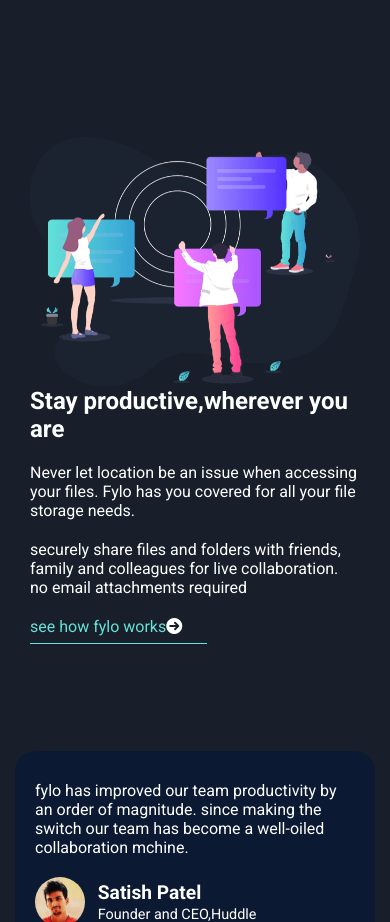
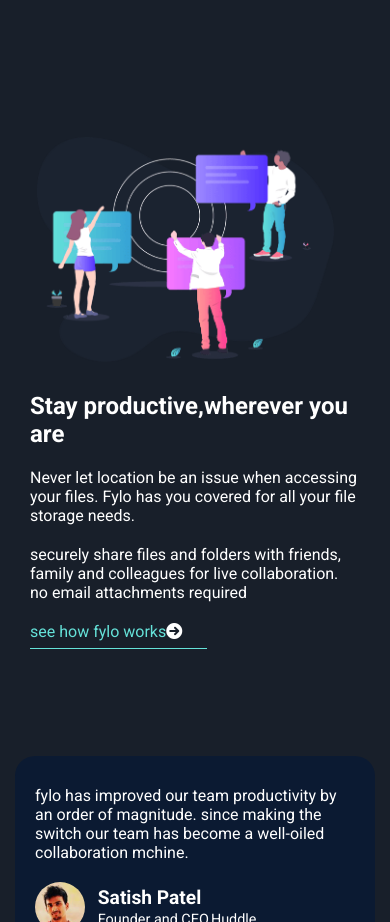
Before and after one commit to Mqcklemore/FyloLandingPage, a plain HTML site: page index.html in a window 390 px wide. Shown: the part 1900-2822 px from the top of the page. Drawn offline with Linux system fonts and the light colour scheme.

Commit message:
new update

```diff
--- a/line.css
+++ b/line.css
@@ -119,17 +119,20 @@ header li:hover {
     flex-wrap: wrap;
     justify-content: center;
     align-items: center;
-    width: 80%;
+    width: 95%;
     margin: 100px auto;
-    padding: 5px 30px;
+    padding: 5px 20px;
 }
 .third img {
     width: 400px;
-    margin-right: px;
+    margin-right: 20px;
     margin-top: 10px;
 }
 .third div h1 {
     margin-bottom: 20px;
+}
+.third div {
+    max-width: 500px;
 }
 .third div p {
     margin-bottom: 20px;
@@ -211,7 +214,6 @@ header li:hover {
     border: none;
     width: 60%;
     color: black;
-
 }
 .fifth div button{
     padding: 15px;
@@ -293,9 +295,12 @@ footer li {
 /* Third Section */
 .third {
     width: 100%;
+    flex-direction: column;
+    padding: 5px 30px;
 }
 .third img {
-    width: 100%;
+    width: 90%;
+    margin-bottom: 30px;
 }
 
 .fifth{
```
